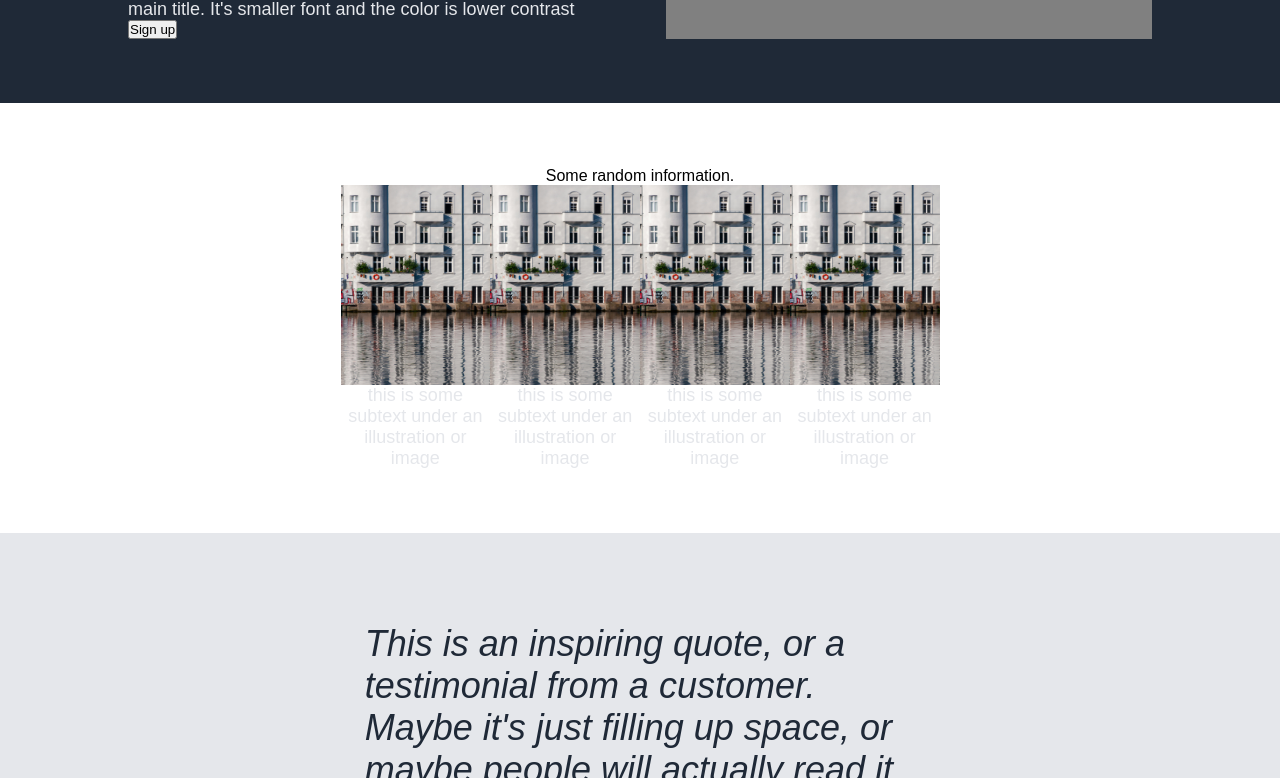
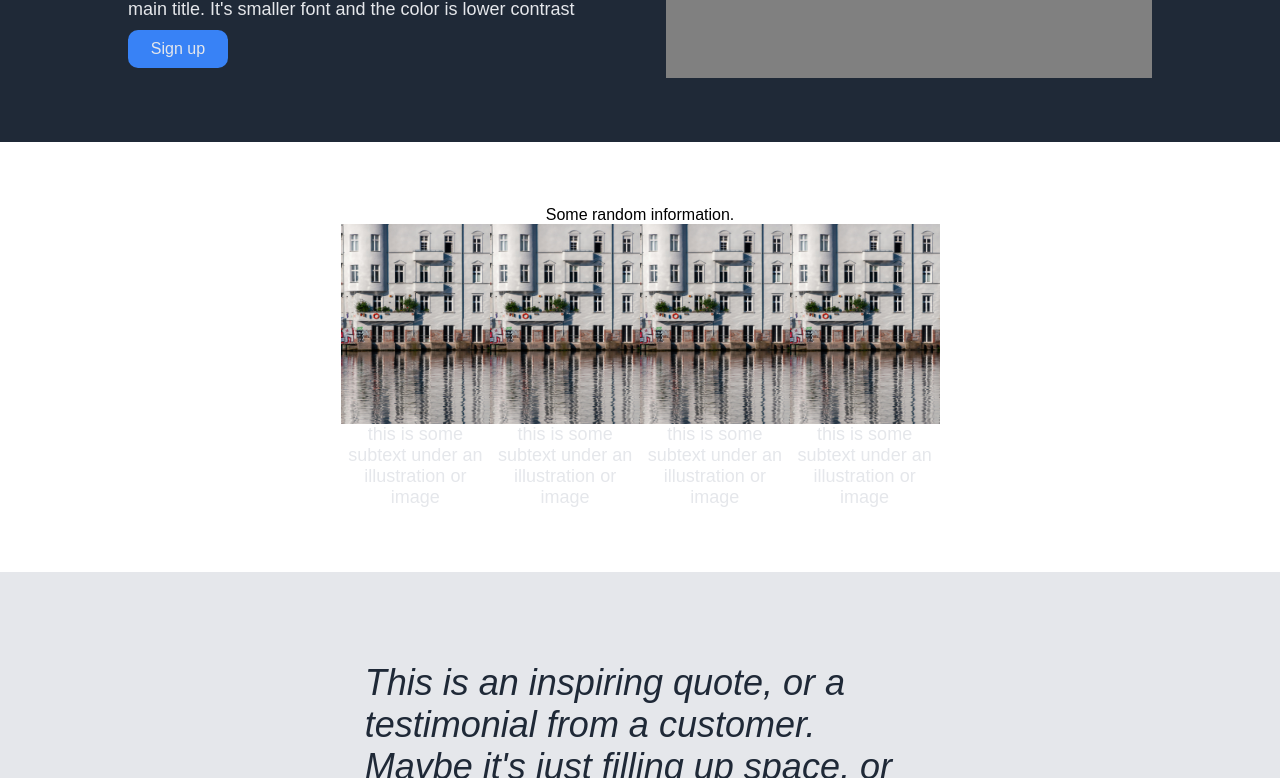
Before and after one commit to JKMwape/Landing-page, a plain HTML site: page index.html in a window 1280 px wide. Shown: the part 216-994 px from the top of the page. Drawn offline with Linux system fonts and the light colour scheme.

Commit message:
Change style.css

```diff
--- a/style.css
+++ b/style.css
@@ -15,6 +15,8 @@ body{
     /* padding: 0 10%; */
 }
 
+/*This is for the header section*/
+
 .header{
     display: flex;
     flex-direction: column;
@@ -23,9 +25,9 @@ body{
     color: #E5E7EB;
 }
 
-.header.button{
-    text-align: left;
-    width: 100px;
+.header button{
+    margin: 10px 0;
+    border-style: none;
 }
 
 .top{
@@ -60,6 +62,7 @@ body{
     display: flex;
     justify-content: center;
     background-color: gray;
+    align-items: center;
 }
 
 p, a{
@@ -143,7 +146,7 @@ img{
     background-color: #3882f6;
     justify-content: space-around;
     padding: 5%;
-    margin: 5% 20%;
+    margin: 5% 15%;
     border-radius: 15px 15px 15px 15px;
     align-items: center;
 }
@@ -155,3 +158,16 @@ img{
     text-align: center;
     padding: 2%;
 }
+
+/*All the buttons on the site*/
+
+button{
+    background-color: #3882f6;
+    border: 2px solid #E5E7EB;
+    color: #E5E7EB;
+    width: 100px;
+    margin: 5px;
+    padding: 10px 10px;
+    border-radius: 10px;
+    font-size: 16px;
+}
```
